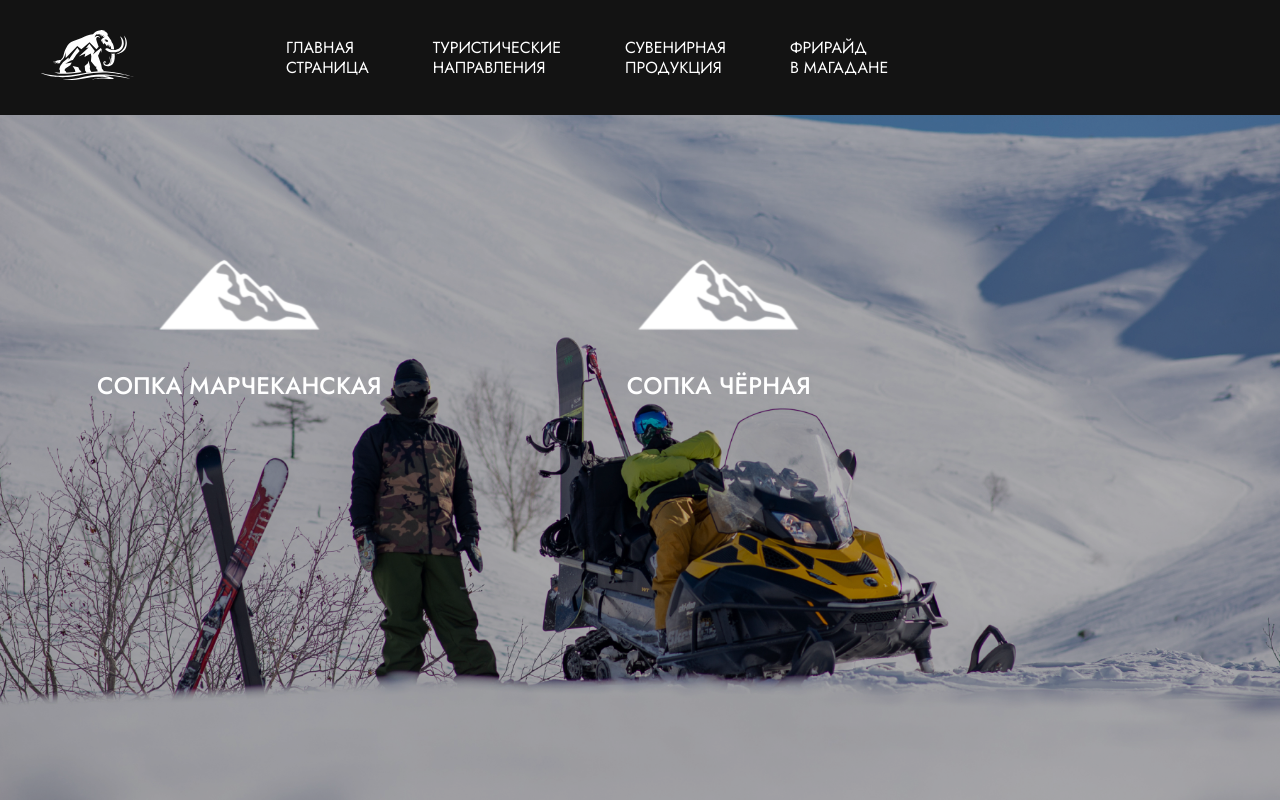
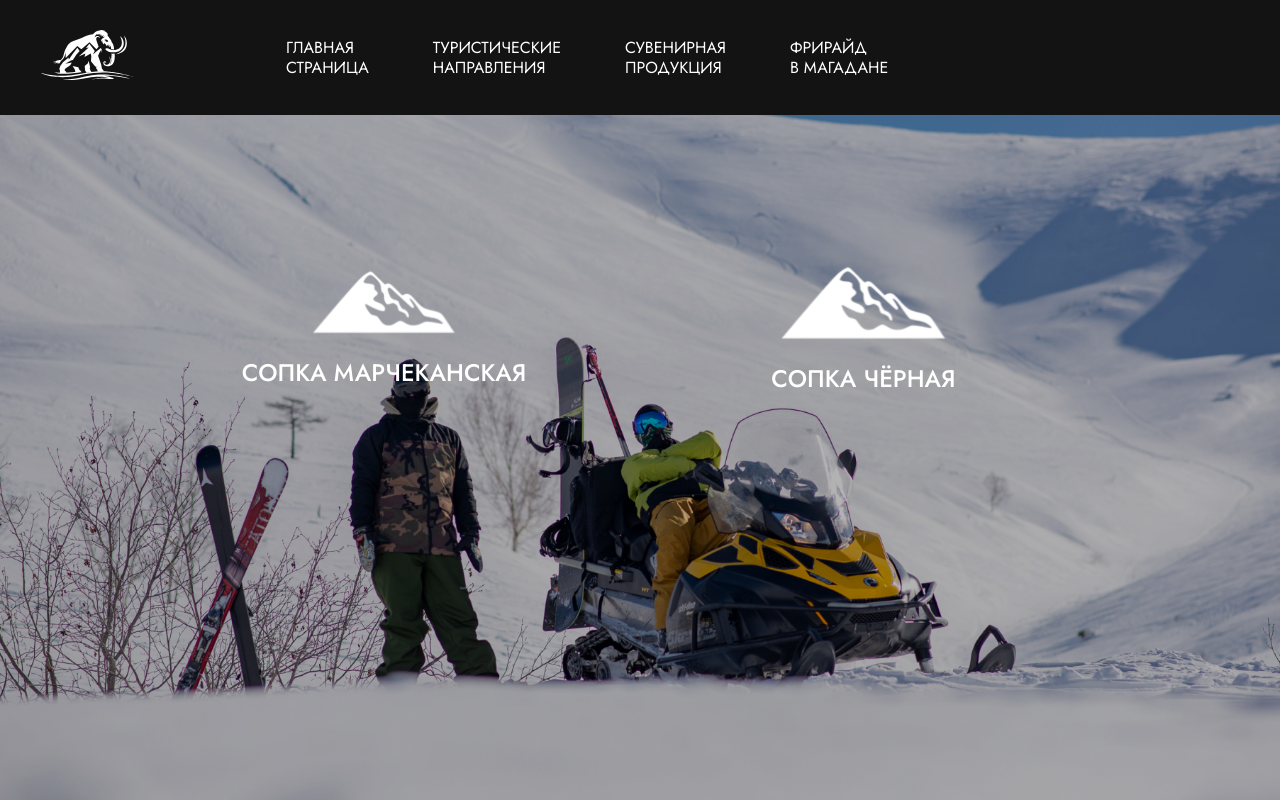
Before and after one commit to laikinkirill/magadan-brat, a React (Create React App) app: page /freeride in a window 1280 px wide. Built offline with nearby package versions, Linux system fonts and the light colour scheme; no server answers; the database is empty.

Commit message:
fix other 3

```diff
--- a/src/pages/Freeride/Freeride.module.scss
+++ b/src/pages/Freeride/Freeride.module.scss
@@ -18,7 +18,7 @@
   z-index: 9999;
   display: flex;
   gap: 0 48px;
-
+  justify-content: center;
   height: calc(100vh - 301px);
   align-items: center;
 
@@ -65,7 +65,8 @@
 }
 
 .img {
-  margin-bottom: 32px;
+  margin-bottom: 16px;
+  width: 40%;
 }
 
 .overlay {
```
